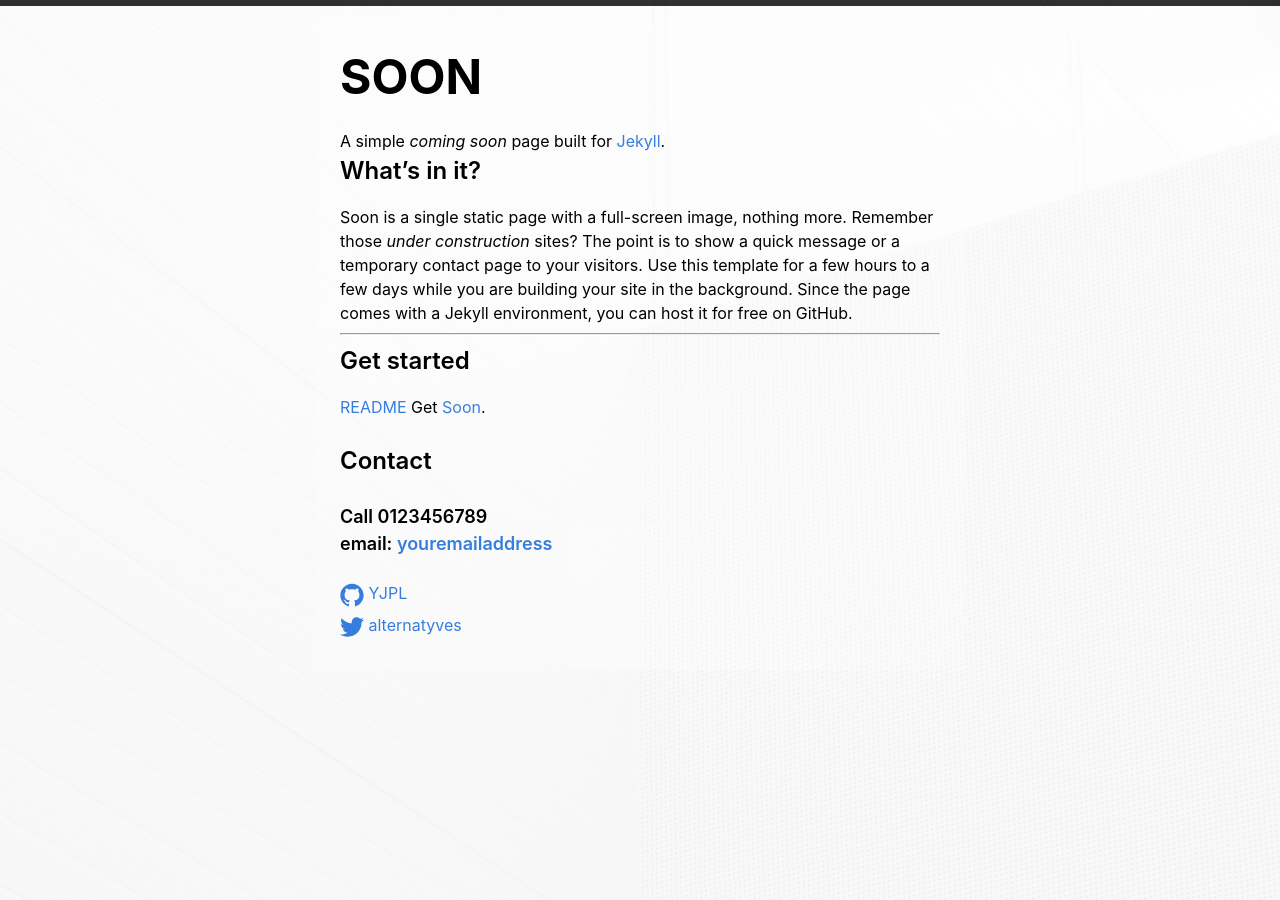
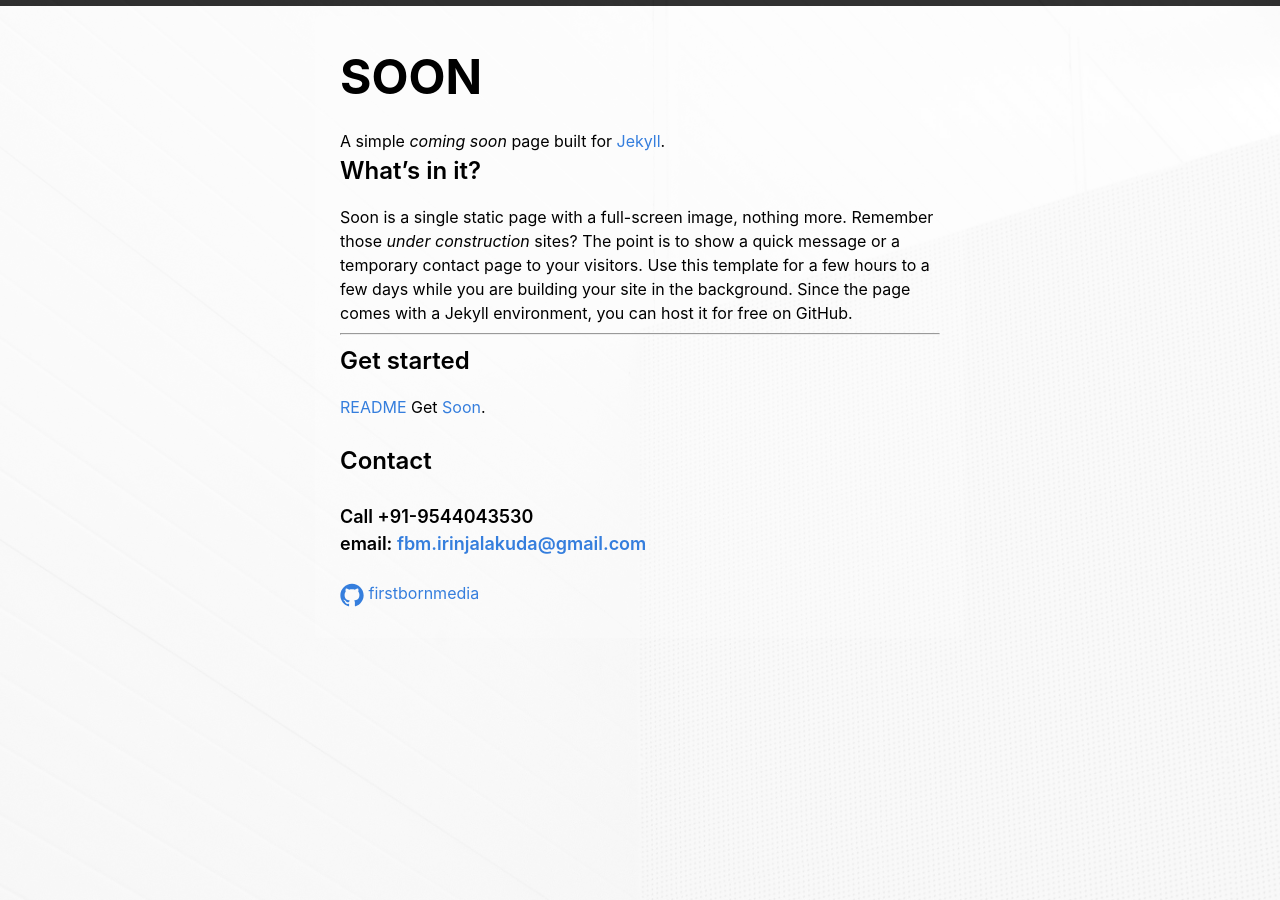
Before and after one commit to firstbornmedia/firstbornmedia.github.io, a Jekyll site: the page built from index.md, in a window 1280 px wide. Built offline with Jekyll 4.4.1, drawn with Linux system fonts in a browser that asks for light colours.

Commit message:
Update _config.yaml

```diff
--- a/_config.yaml
+++ b/_config.yaml
@@ -13,14 +13,14 @@
 # you will see them accessed via {{ site.title }}, {{ site.email }}, and so on.
 # You can create any custom variable you would like, and they will be accessible
 # in the templates via {{ site.myvariable }}.
-title: Soon
-email: youremailaddress
-phone: 0123456789
-description: A coming soon page for Jekyll
+title: First Born Media
+email: fbm.irinjalakuda@gmail.com
+phone: +91-9544043530
+description: Official website of First Born Media!
 baseurl: "" # the subpath of your site, e.g. /blog
-url: "https://yjpl.github.io/soon/" # the base hostname & protocol for your site, e.g. http://example.com
-twitter_username: alternatyves
-github_username: YJPL
+url: "https://www.firstbornmedia.com" # the base hostname & protocol for your site, e.g. http://example.com
+twitter_username:
+github_username: firstbornmedia
 
 # Build settings
 markdown: kramdown
```
